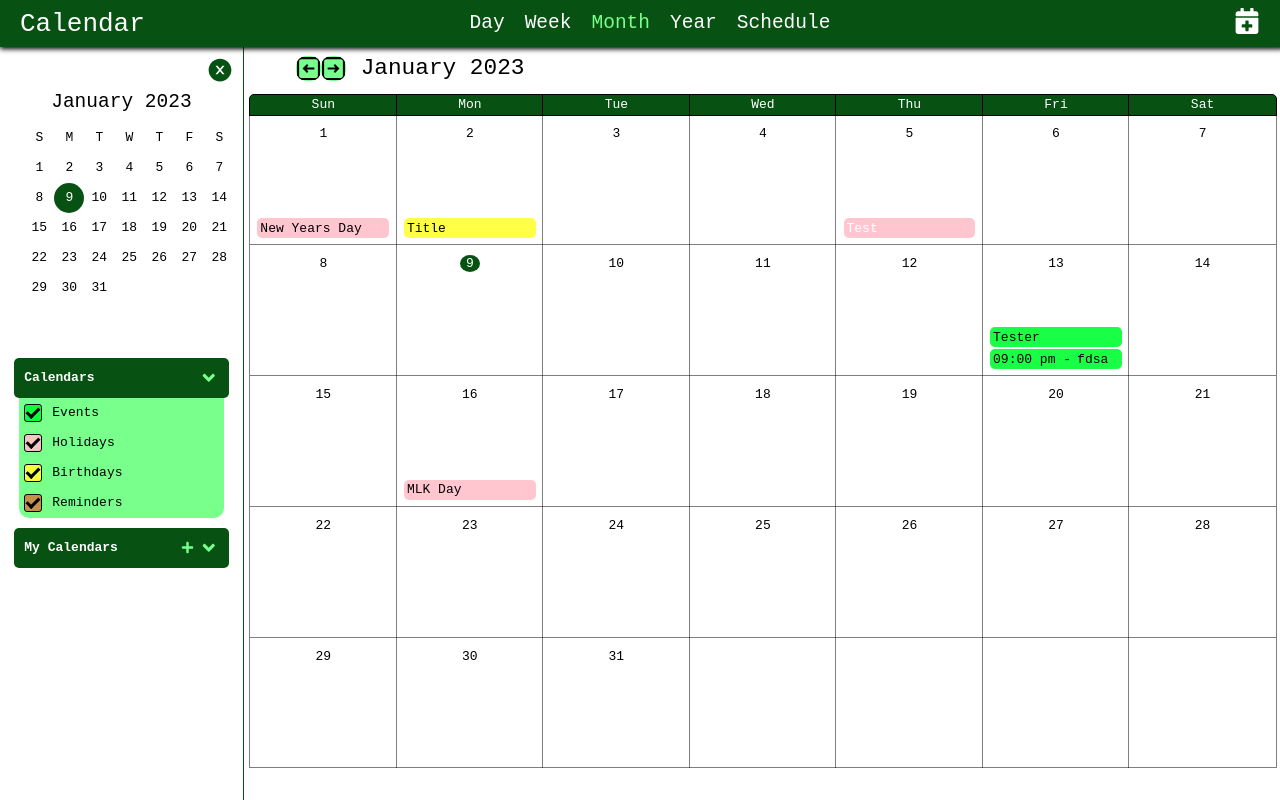
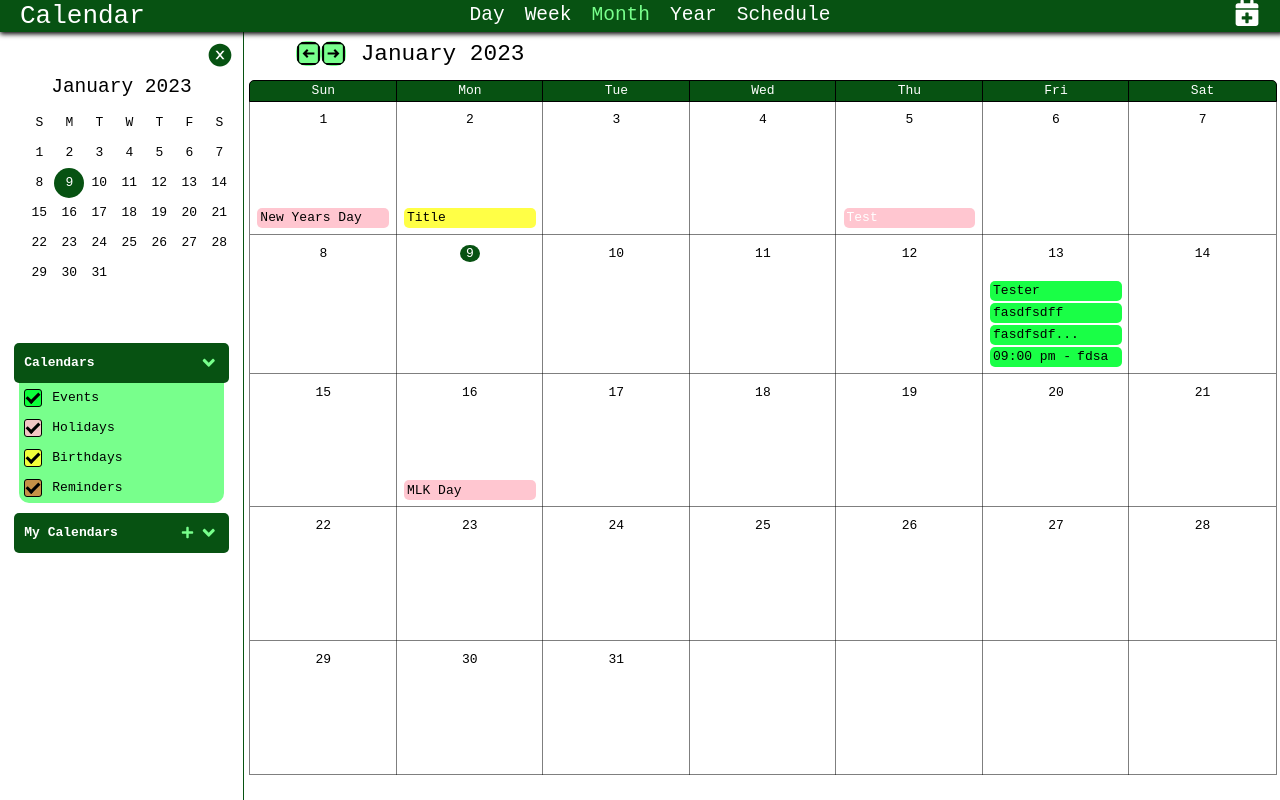
Before and after one commit to kraig-hebert/calendar, a React (Create React App) app: page / in a window 1280 px wide. Built offline with nearby package versions, Linux system fonts and the light colour scheme; data requests are answered from the project's data file.

Commit message:
trimmed extra space off on modal input value on save

```diff
--- a/db.json
+++ b/db.json
@@ -129,6 +129,22 @@
       "endTime": "2023-01-13T23:00:00.000Z",
       "allDay": false,
       "id": 33
+    },
+    {
+      "title": "fasdfsdff",
+      "filter": "Events",
+      "color": "rgb(0,0,0)",
+      "singleDate": "2023-01-13T05:00:00.000Z",
+      "allDay": true,
+      "id": 34
+    },
+    {
+      "title": "    fasdfsdf",
+      "filter": "Events",
+      "color": "rgb(0,0,0)",
+      "singleDate": "2023-01-13T05:00:00.000Z",
+      "allDay": true,
+      "id": 35
     }
   ]
 }
--- a/src/components/common/modals/eventModal/EventModal.jsx
+++ b/src/components/common/modals/eventModal/EventModal.jsx
@@ -120,7 +120,7 @@ const EventModal = () => {
     let event;
     if (selectedSwitch === false) {
       event = {
-        title: inputValue,
+        title: inputValue.trim(),
         filter: selectedCalendar,
         color: setColor(),
         singleDate: setDate(),
@@ -128,7 +128,7 @@ const EventModal = () => {
       };
     } else {
       event = {
-        title: inputValue,
+        title: inputValue.trim(),
         filter: selectedCalendar,
         color: setColor(),
         startTime: new Date(startTime).toJSON(),
```
Also changed, not shown: changeLog.txt.
